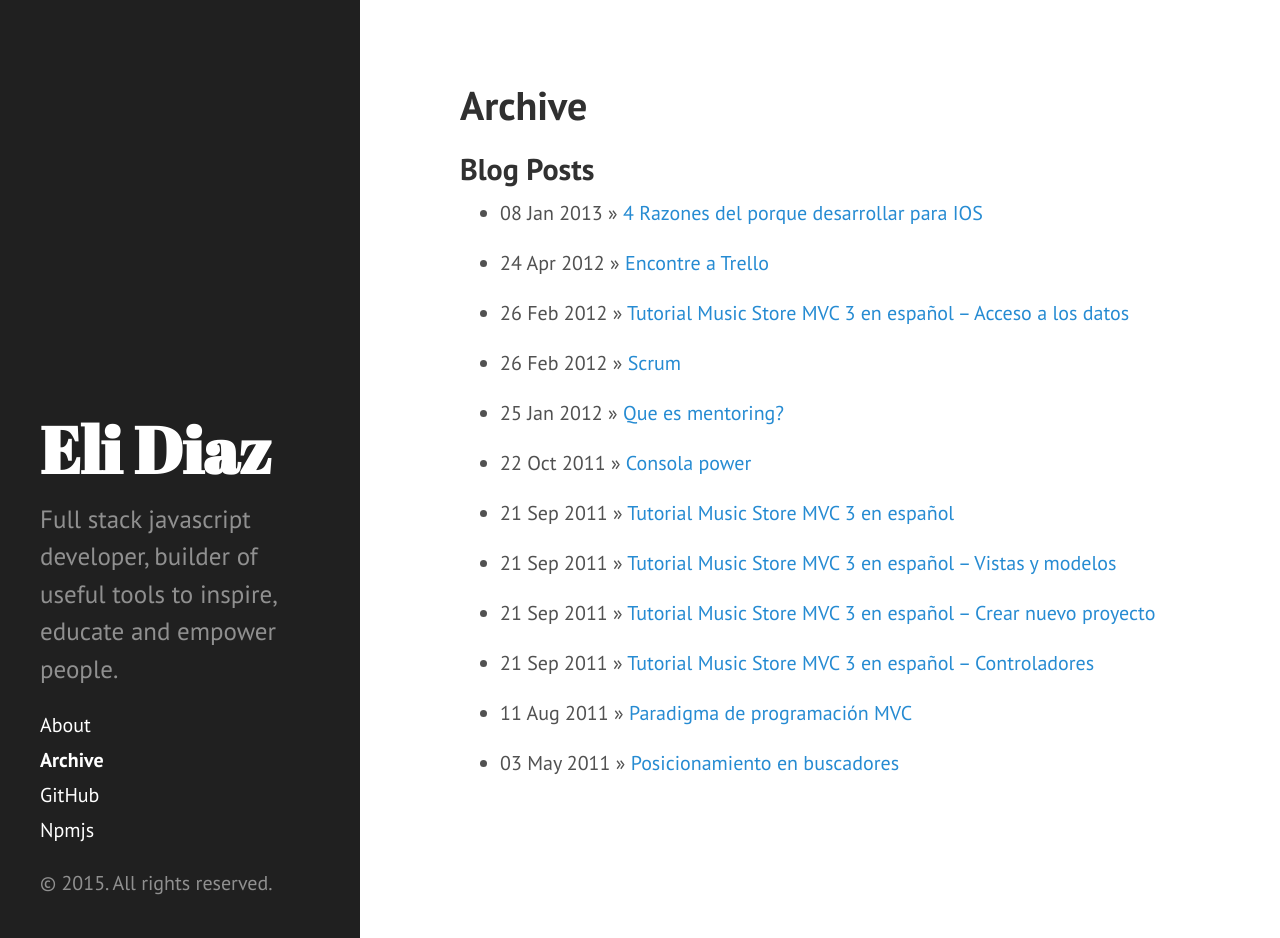
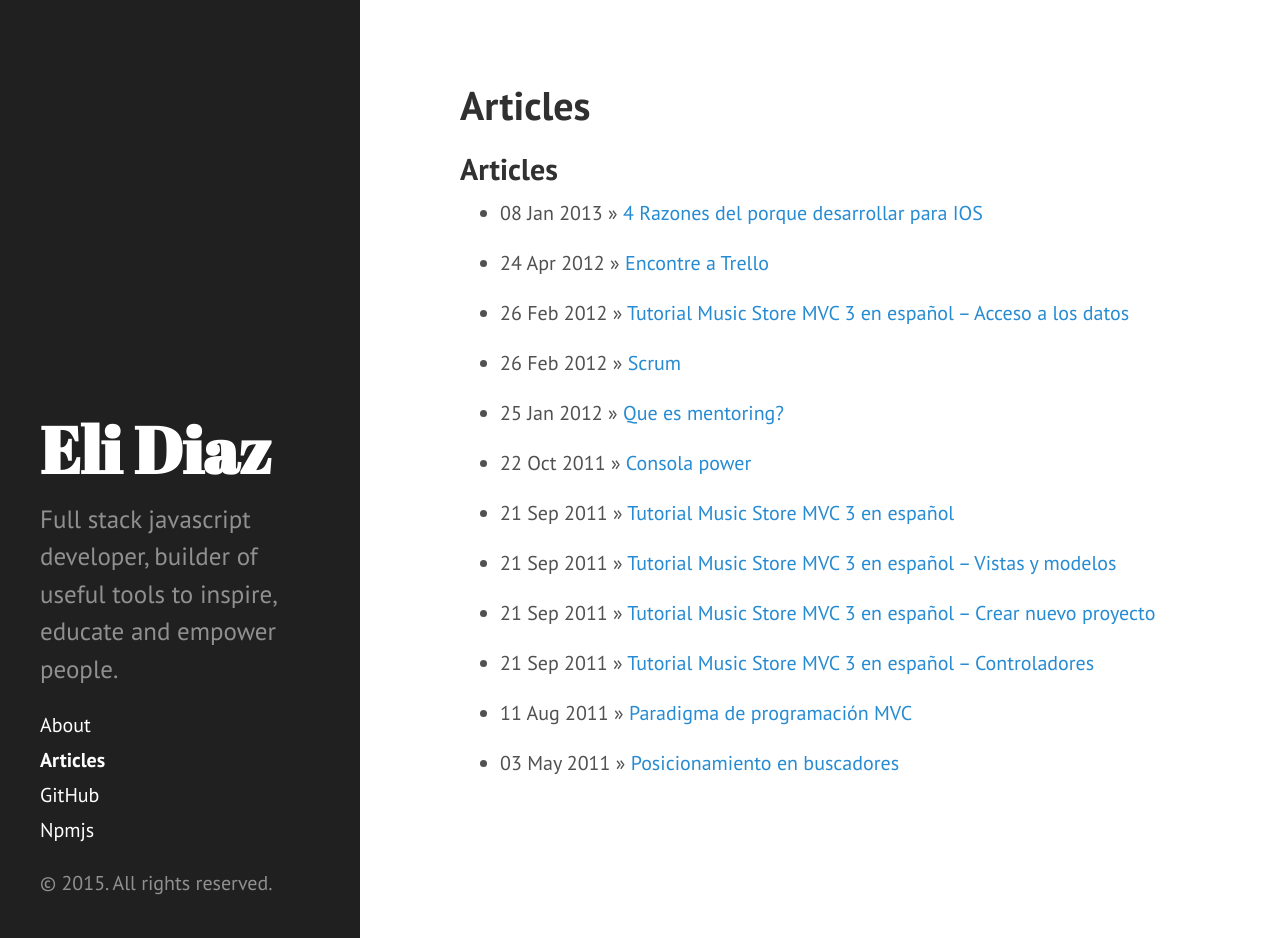
Before and after one commit to elidiazgt/elidiazgt.github.io, a Jekyll site: the page built from articles.md, in a window 1280 px wide and 938 px high. Built offline with Jekyll 4.4.1, drawn with Linux system fonts in a browser that asks for light colours; Markdown is read by kramdown in place of the engine named in the settings.

Commit message:
Update and rename archive.md to articles.md

```diff
--- a/archive.md
+++ b/articles.md
@@ -1,9 +1,9 @@
 ---
 layout: page
-title: Archive
+title: Articles
 ---
 
-## Blog Posts
+## Articles
 
 {% for post in site.posts %}
   * {{ post.date | date_to_string }} &raquo; [ {{ post.title }} ]({{ post.url }})
```
